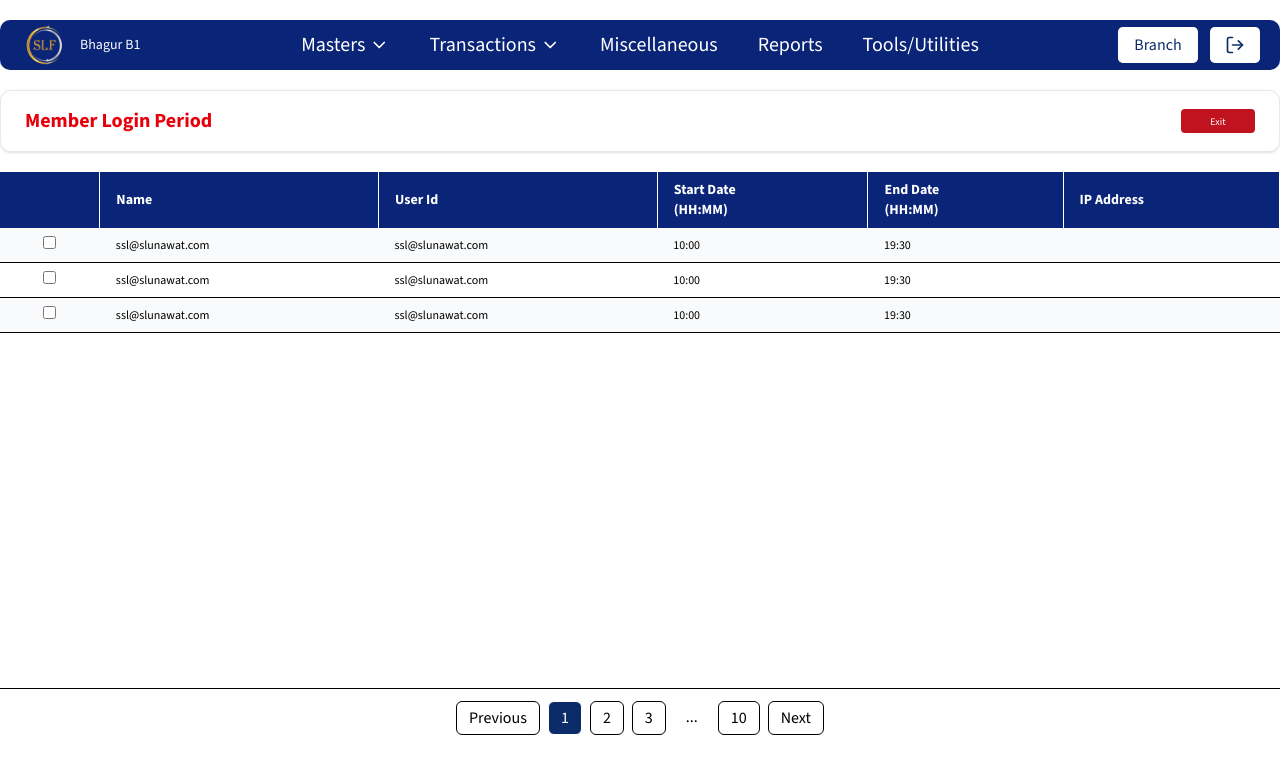
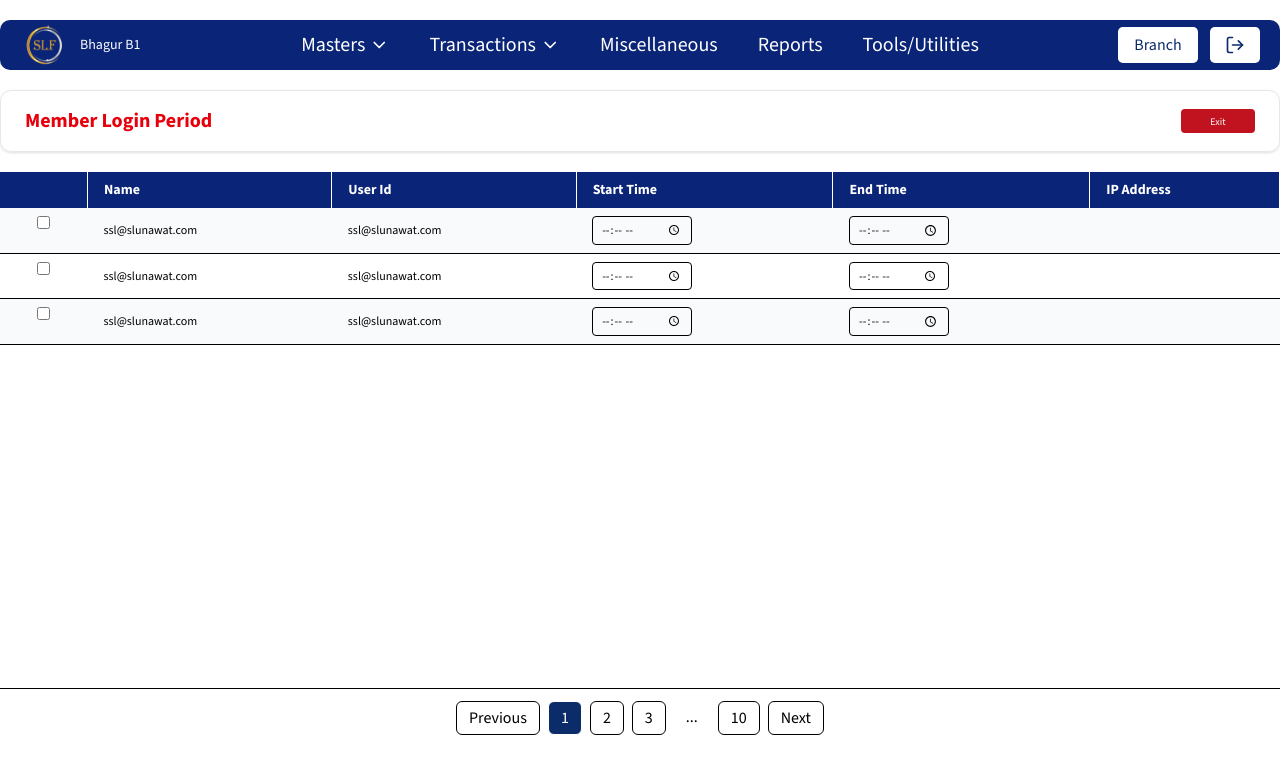
Before and after one commit to TechMET-Solutions/SLF, a React (Vite) app: page /Member-Login-Period in a window 1280 px wide. Shown: the top 774 px of the page. Built offline with nearby package versions, Linux system fonts and the light colour scheme.

Commit message:
Refactor MemberLoginPeriod: Update time selection functionality and improve code structure

```diff
--- a/src/MasterPages/MemberLoginPeriod.jsx
+++ b/src/MasterPages/MemberLoginPeriod.jsx
@@ -1,33 +1,23 @@
 import { useEffect, useState } from "react";
-import GroupData from "../assets/Group 124.svg";
-import DeleteData from "../assets/deletimg.png";
-import EyeData from "../assets/eye.svg";
+import { MdAccessTime } from "react-icons/md"; // clock icon
 
 const MemberLoginPeriod = () => {
   useEffect(() => {
     document.title = "SLF | Member Login Period";
   }, []);
-    const [data] = useState([
-        {
-            name: "ssl@slunawat.com",
-            userId: "ssl@slunawat.com",
-            startDate: "10:00",
-            endDate: "19:30",
-        },
-        {
-            name: "ssl@slunawat.com",
-            userId: "ssl@slunawat.com",
-            startDate: "10:00",
-            endDate: "19:30",
-        },
-        {
-            name: "ssl@slunawat.com",
-            userId: "ssl@slunawat.com",
-            startDate: "10:00",
-            endDate: "19:30",
-        },
+
+  const [data, setData] = useState([
+    { id: 1, name: "ssl@slunawat.com", userId: "ssl@slunawat.com", startDate: "", endDate: "" },
+    { id: 2, name: "ssl@slunawat.com", userId: "ssl@slunawat.com", startDate: "", endDate: "" },
+    { id: 3, name: "ssl@slunawat.com", userId: "ssl@slunawat.com", startDate: "", endDate: "" },
   ]);
 
+  // Function to handle time selection
+  const handleTimeChange = (index, field, value) => {
+    const newData = [...data];
+    newData[index][field] = value;
+    setData(newData);
+  };
 
   return (
     <div className="min-h-screen w-full">
@@ -37,14 +27,10 @@ const MemberLoginPeriod = () => {
           <h2 className="text-red-600 font-bold text-[20px] leading-[148%] font-source">
             Member Login Period
           </h2>
-
-                    {/* Search & Actions */}
           <div className="flex items-center gap-6">
-                        <div className="flex gap-3">
             <button className="bg-[#C1121F] text-white text-[10px] w-[74px] h-[24px] rounded">
               Exit
             </button>
-                        </div>
           </div>
         </div>
       </div>
@@ -58,8 +44,8 @@ const MemberLoginPeriod = () => {
                 <th className="px-4 py-2 text-left border-r"></th>
                 <th className="px-4 py-2 text-left border-r">Name</th>
                 <th className="px-4 py-2 text-left border-r">User Id</th>
-                                <th className="px-4 py-2 text-left border-r">Start Date <br /> (HH:MM)</th>
-                                <th className="px-4 py-2 text-left border-r">End Date <br /> (HH:MM)</th>
+                <th className="px-4 py-2 text-left border-r">Start Time</th>
+                <th className="px-4 py-2 text-left border-r">End Time</th>
                 <th className="px-4 py-2 text-left border-r">IP Address</th>
               </tr>
             </thead>
@@ -70,14 +56,43 @@ const MemberLoginPeriod = () => {
                   className={`border-b ${index % 2 === 0 ? "bg-gray-50" : "bg-white"}`}
                 >
                   <td className="px-4 py-2 flex items-center justify-center">
-                                        <input type="checkbox" name="id" id="id" />
+                    <input type="checkbox" />
                   </td>
                   <td className="px-4 py-2">{row.name}</td>
                   <td className="px-4 py-2">{row.userId}</td>
-                                    <td className="px-4 py-2">{row.startDate}</td>
-                                    <td className="px-4 py-2">{row.endDate}</td>
+
+                  {/* Start Time Picker */}
+                  <td className="px-4 py-2">
+                    <div className="flex items-center gap-2">
+                      <input
+                        type="time"
+                        value={row.startDate}
+                        onChange={(e) =>
+                          handleTimeChange(index, "startDate", e.target.value)
+                        }
+                        className="border px-2 py-1 rounded w-[100px]"
+                      />
+
+                    </div>
+                  </td>
+
+                  {/* End Time Picker */}
+                  <td className="px-4 py-2">
+                    <div className="flex items-center gap-2">
+                      <input
+                        id={`end-${index}`}
+                        type="time"
+                        value={row.endDate}
+                        onChange={(e) =>
+                          handleTimeChange(index, "endDate", e.target.value)
+                        }
+                        className="border px-2 py-1 rounded w-[100px]"
+                      />
+
+                    </div>
+                  </td>
+
                   <td className="px-4 py-2"></td>
-
                 </tr>
               ))}
             </tbody>
```
Lines whose indentation alone changed are shown as unchanged.
